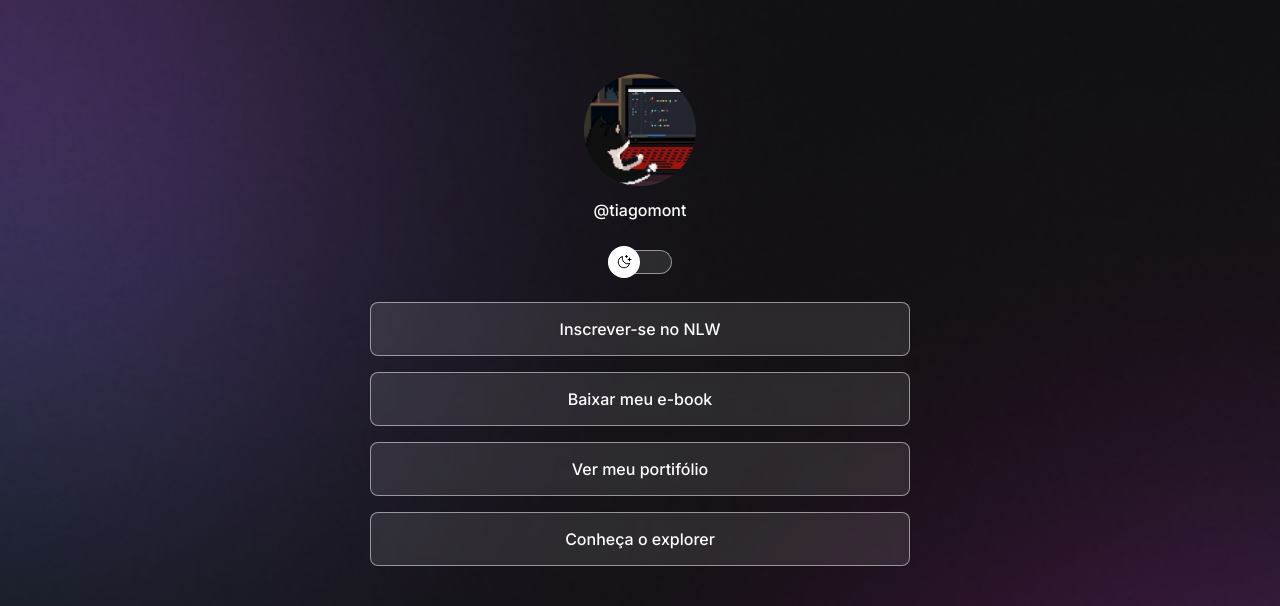
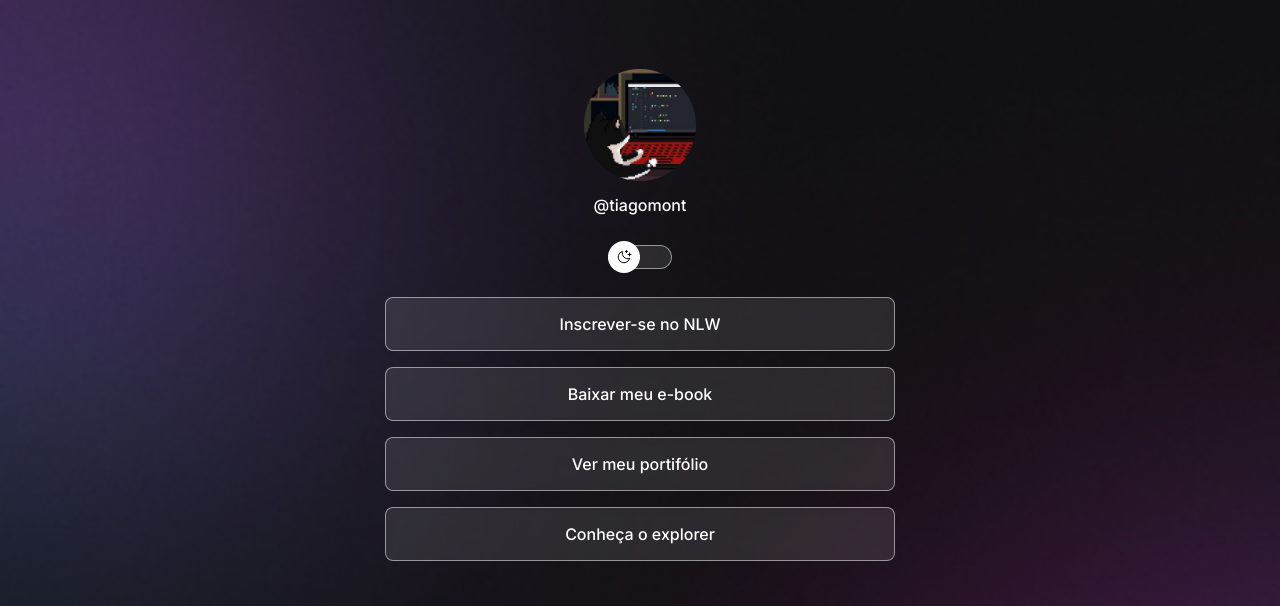
Before and after one commit to tiagomont/projeto-devLinks, a plain HTML site: page index.html in a window 1280 px wide. Shown: the top 606 px of the page. Drawn offline with nearby package versions, Linux system fonts and the light colour scheme.

Commit message:
margin changed

```diff
--- a/estilos/style.css
+++ b/estilos/style.css
@@ -37,8 +37,8 @@ body * {
 
 #container {
 	width: 100%;
-	max-width: 588px;
-	margin: 50px auto 0px;
+	max-width: 558px;
+	margin: 45px auto 0px;
 	padding: 0 24px;
 }
 
```
